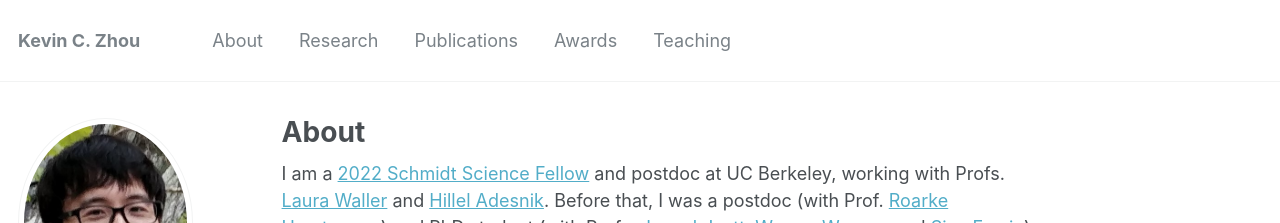
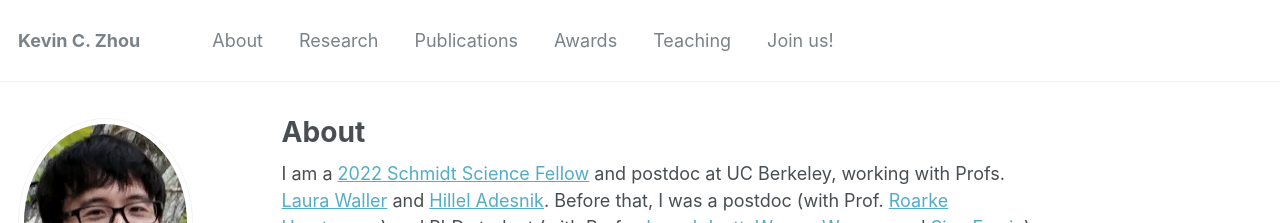
Before and after one commit to kevinczhou/kevinczhou.github.io, a Jekyll site: the page built from _pages/about.md, in a window 1280 px wide and 983 px high. Shown: the top 223 px of the window. Built offline with Jekyll 4.4.1, drawn with Linux system fonts in a browser that asks for light colours; some web fonts are replaced.

Commit message:
Update navigation.yml

```diff
--- a/_data/navigation.yml
+++ b/_data/navigation.yml
@@ -10,3 +10,5 @@ main:
     url: /awards/
   - title: "Teaching"
     url: /teaching/
+  - title: "Join us!"
+    url: /umich/
```
